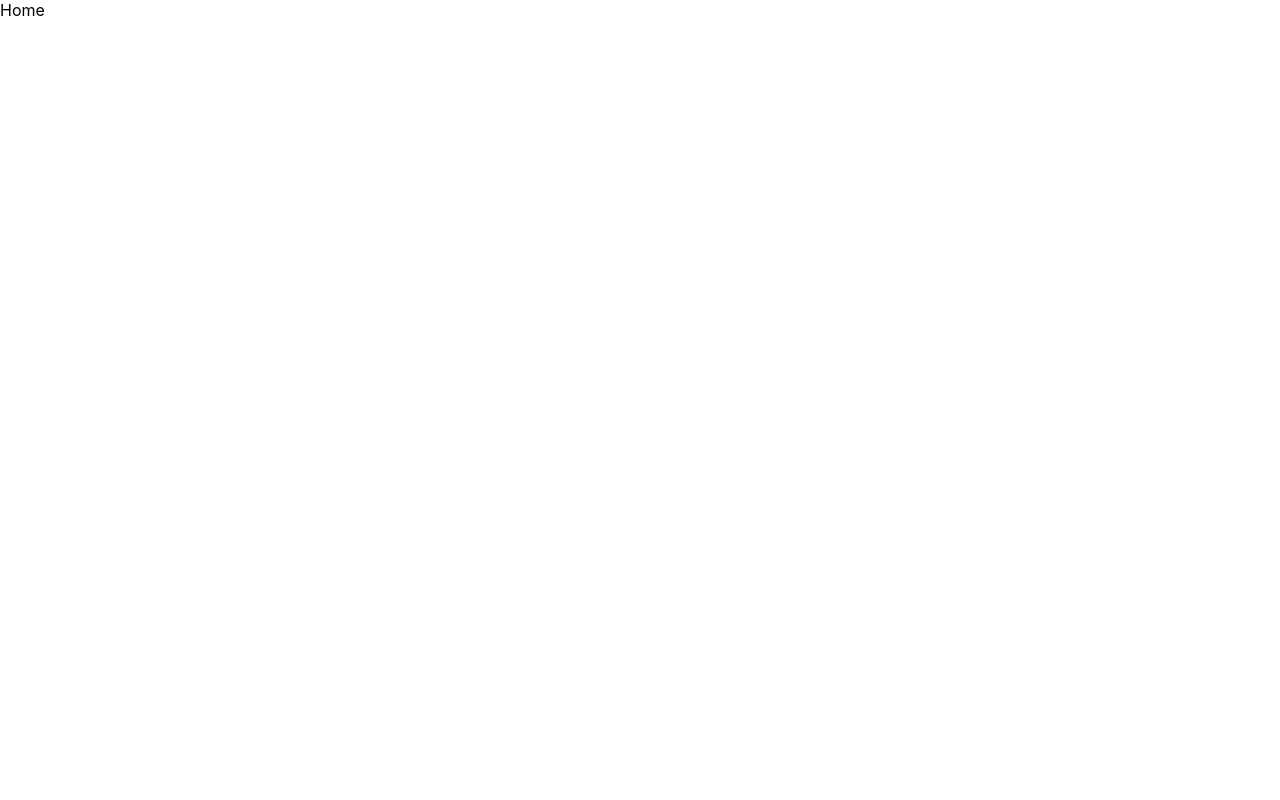
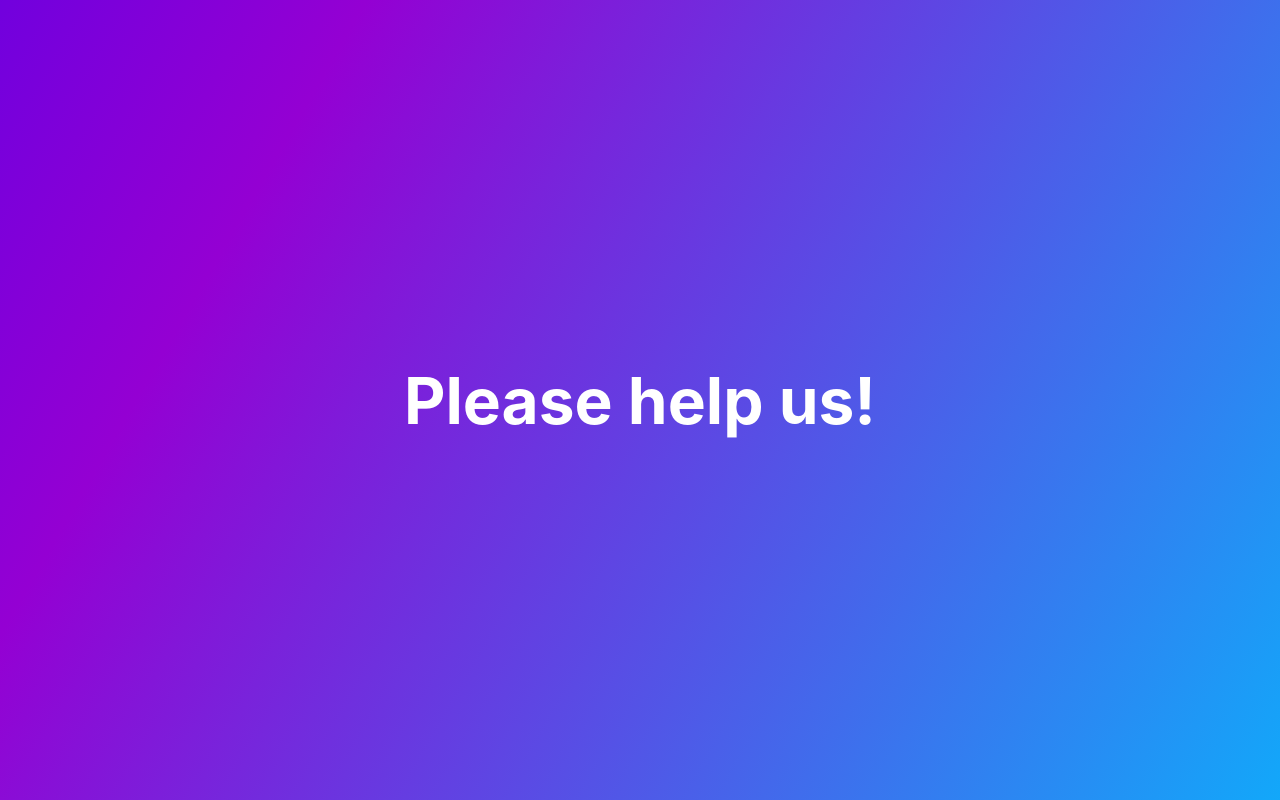
Before and after one commit to NaveenDanj/put-in-shelter, a React (Create React App) app: page / in a window 1280 px wide. Built offline with nearby package versions, Linux system fonts and the light colour scheme.

Commit message:
added header content component

```diff
--- /dev/null
+++ b/src/Components/Home/HeaderContent.js
@@ -0,0 +1,18 @@
+import React from 'react'
+
+function HeaderContent() {
+  return (
+    <h1 style={styles.headerText}>Please help us!</h1>
+  )
+}
+
+
+const styles = {
+
+    headerText : {
+        fontSize: '4em',
+    }
+
+}
+
+export default HeaderContent
--- a/src/Views/Home.js
+++ b/src/Views/Home.js
@@ -1,9 +1,26 @@
 import React from 'react'
+import HeaderContent from '../Components/Home/HeaderContent'
+import '../css/Home.css'
 
 function Home() {
   return (
-    <div>Home</div>
+    <div className='gradient-background' style={styles.mainContainer}>
+        <HeaderContent />
+    </div>
   )
 }
 
+const styles = {
+
+    mainContainer: {
+        color : 'white',
+        display: 'flex',
+        flexDirection: 'column',
+        justifyContent: 'center',
+        alignItems: 'center',
+        height: '100vh',
+    }
+
+}
+
 export default Home
--- /dev/null
+++ b/src/css/Home.css
@@ -0,0 +1,17 @@
+.gradient-background {
+    background: linear-gradient(300deg,deepskyblue,darkviolet,blue);
+    background-size: 180% 180%;
+    animation: gradient-animation 18s ease infinite;
+  }
+
+  @keyframes gradient-animation {
+    0% {
+      background-position: 0% 50%;
+    }
+    50% {
+      background-position: 100% 50%;
+    }
+    100% {
+      background-position: 0% 50%;
+    }
+  }
```
